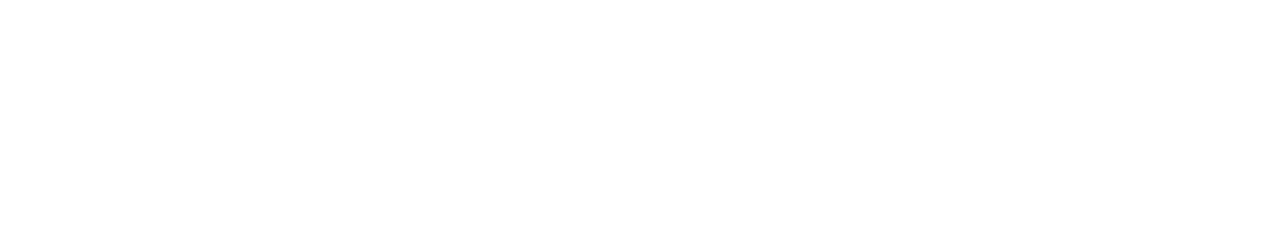
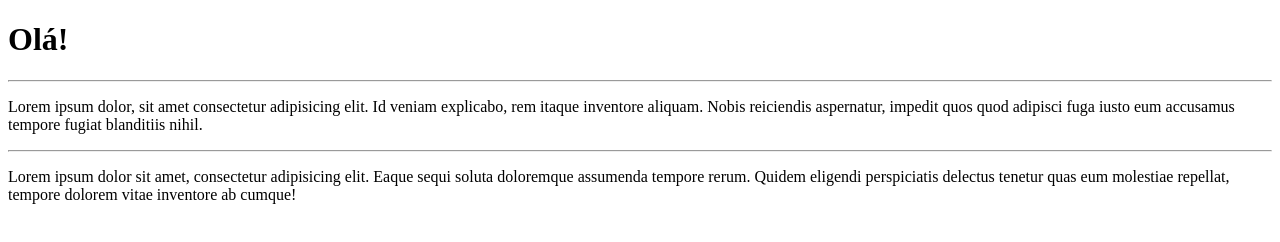
Before and after one commit to LinnRoseColored/hiring-coders, a plain HTML site: page Site-exemplo/index.html in a window 1280 px wide. Drawn offline with Linux system fonts and the light colour scheme.

Commit message:
corrigindo

```diff
--- a/Site-exemplo/index.html
+++ b/Site-exemplo/index.html
@@ -4,9 +4,13 @@
     <meta charset="UTF-8">
     <meta http-equiv="X-UA-Compatible" content="IE=edge">
     <meta name="viewport" content="width=device-width, initial-scale=1.0">
-    <title>Olá! </title>
+    <title>Meu primeiro site em repositório</title>
 </head>
 <body>
-
-</body>
-</html>
+    <h1>Olá!</h1>
+    <hr>
+    <p>Lorem ipsum dolor, sit amet consectetur adipisicing elit. Id veniam explicabo, rem itaque inventore aliquam. Nobis reiciendis aspernatur, impedit quos quod adipisci fuga iusto eum accusamus tempore fugiat blanditiis nihil.</p>
+    <hr>
+    <p>Lorem ipsum dolor sit amet, consectetur adipisicing elit. Eaque sequi soluta doloremque assumenda tempore rerum. Quidem eligendi perspiciatis delectus tenetur quas eum molestiae repellat, tempore dolorem vitae inventore ab cumque!</p>
+    <body>
+        <html>
```
